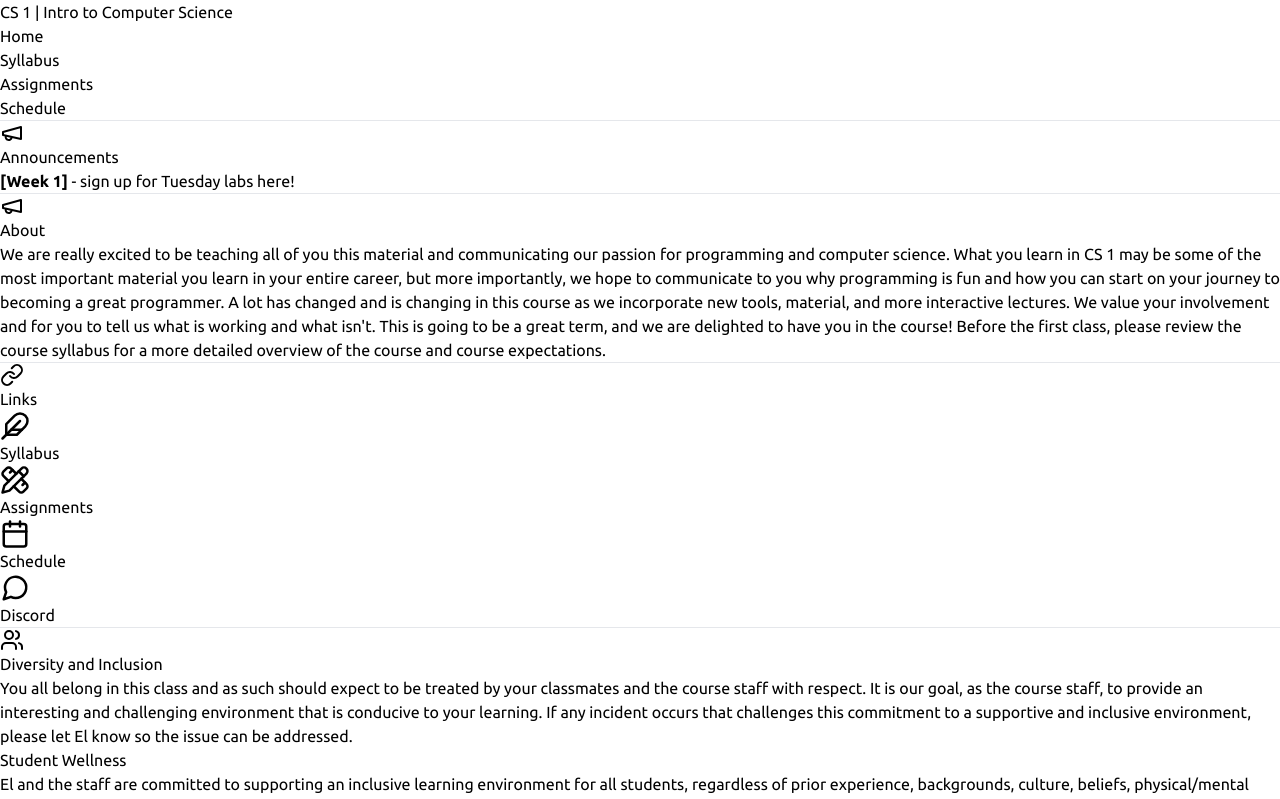
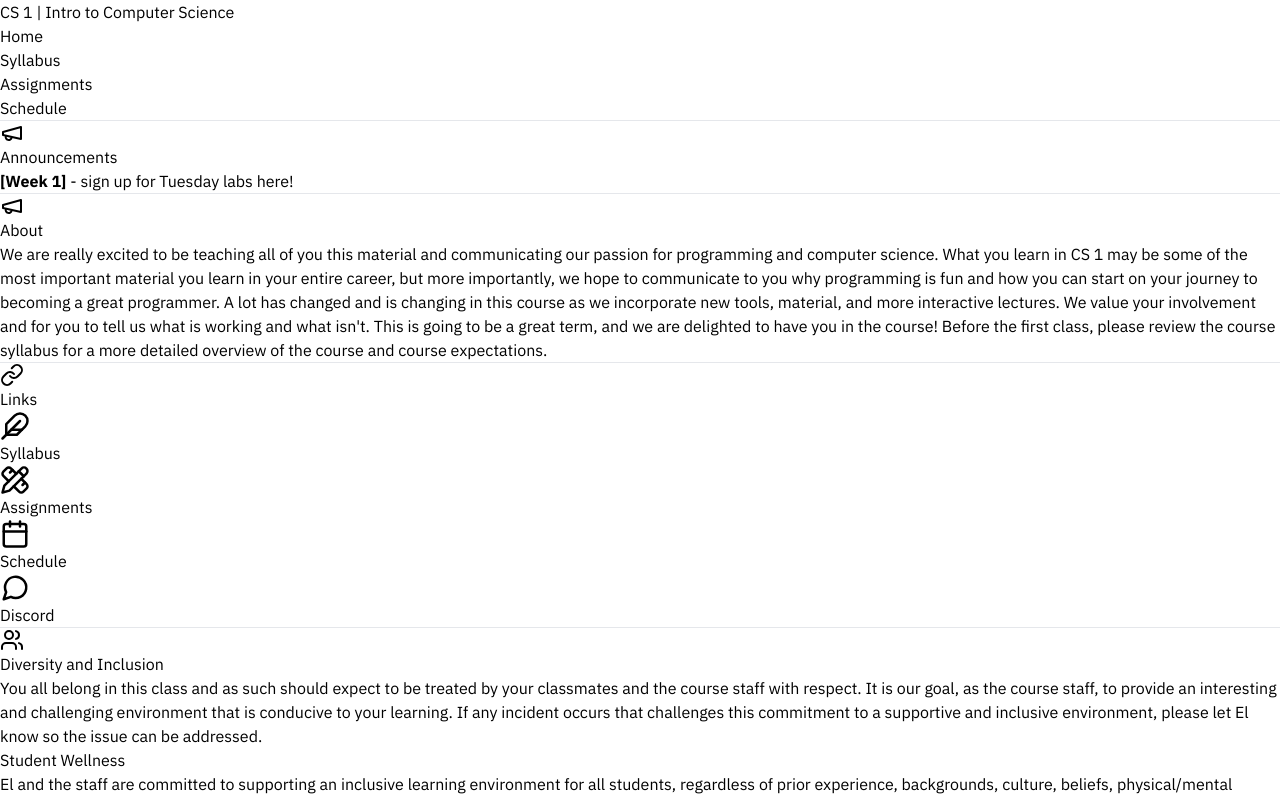
Before and after one commit to armeetjatyani/cs1, a Next.js app in the folder client/: page / in a window 1280 px wide. Shown: the top 799 px of the page. Built offline with nearby package versions, Linux system fonts and the light colour scheme.

Commit message:
added font again

```diff
--- a/client/src/pages/_app.js
+++ b/client/src/pages/_app.js
@@ -2,9 +2,9 @@ import Footer from "@/components/Footer";
 import Navbar from "@/components/Navbar";
 import "@/styles/globals.css";
 import { ThemeProvider, useTheme } from "next-themes";
-import { Arimo, Assistant, Chivo, JetBrains_Mono, Recursive, Reem_Kufi, Ubuntu, Varta } from "next/font/google";
+import { Arimo, Assistant, Chivo, IBM_Plex_Sans, IBM_Plex_Serif, JetBrains_Mono, Recursive, Reem_Kufi, Ubuntu, Varta } from "next/font/google";
 
-const font = Ubuntu({ subsets: ["latin"], weight: ["300", "400", "500", "700"] });
+const font = IBM_Plex_Sans({ subsets: ["latin"], weight: ["300", "400", "500", "700"] });
 export default function App({ Component, pageProps }) {
 	const { theme } = useTheme();
 	return (
```
